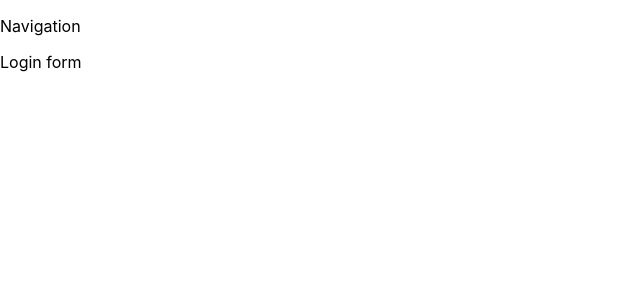
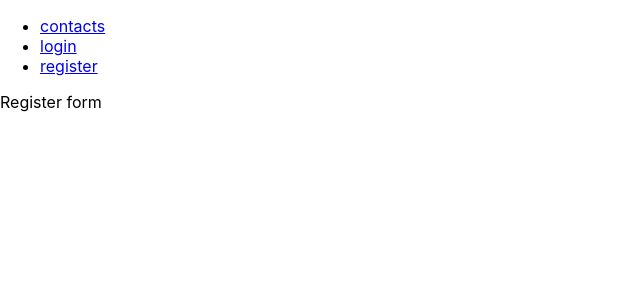
Before and after one commit to teiatan/goit-react-hw-08-phonebook, a React (Create React App) app: page /register in a window 1280 px wide. Shown: the top 300 px of the page, without its empty margins (0-640 px from the left). Built offline with nearby package versions, Linux system fonts and the light colour scheme.

Commit message:
add navigation

```diff
--- a/src/components/Navigation/Navigation.jsx
+++ b/src/components/Navigation/Navigation.jsx
@@ -1,5 +1,13 @@
+import { Link } from "react-router-dom"
+
 export function Navigation() {
     return(
-        <p>Navigation</p>
+        <nav>
+            <ul>
+                <li><Link to="/contacts">contacts</Link></li>
+                <li><Link to="/login">login</Link></li>
+                <li><Link to="/register">register</Link></li>
+            </ul>
+        </nav>
     )
 };
--- a/src/pages/Register.jsx
+++ b/src/pages/Register.jsx
@@ -1,5 +1,5 @@
 export function Register() {
     return(
-        <p>Login form</p>
+        <p>Register form</p>
     )
 };
```
